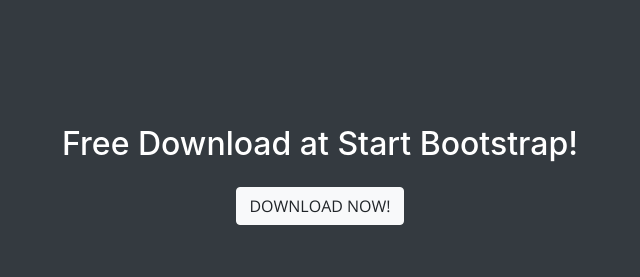
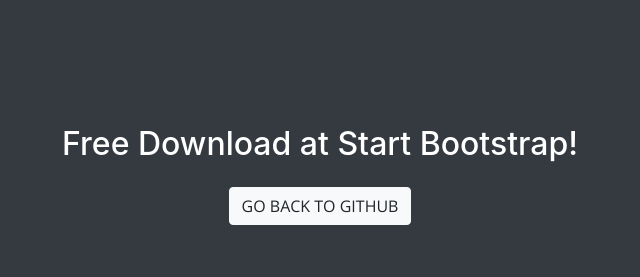
Before and after one commit to MakeHoney/MakeHoney.github.io_, a website with bundled scripts: page index.html in a window 1280 px wide. Shown: the part 2309-2586 px from the top of the page, 320-960 px from the left. Built offline with nearby package versions, Linux system fonts and the light colour scheme.

Commit message:
button change

```diff
--- a/index.html
+++ b/index.html
@@ -227,7 +227,7 @@
     <section class="bg-dark text-white">
       <div class="container text-center">
         <h2 class="mb-4">Free Download at Start Bootstrap!</h2>
-        <a class="btn btn-light btn-xl sr-button" href="http://startbootstrap.com/template-overviews/creative/">Download Now!</a>
+        <a class="btn btn-light btn-xl sr-button" href="https://github.com">Go Back To GitHub</a>
       </div>
     </section>
 
```
